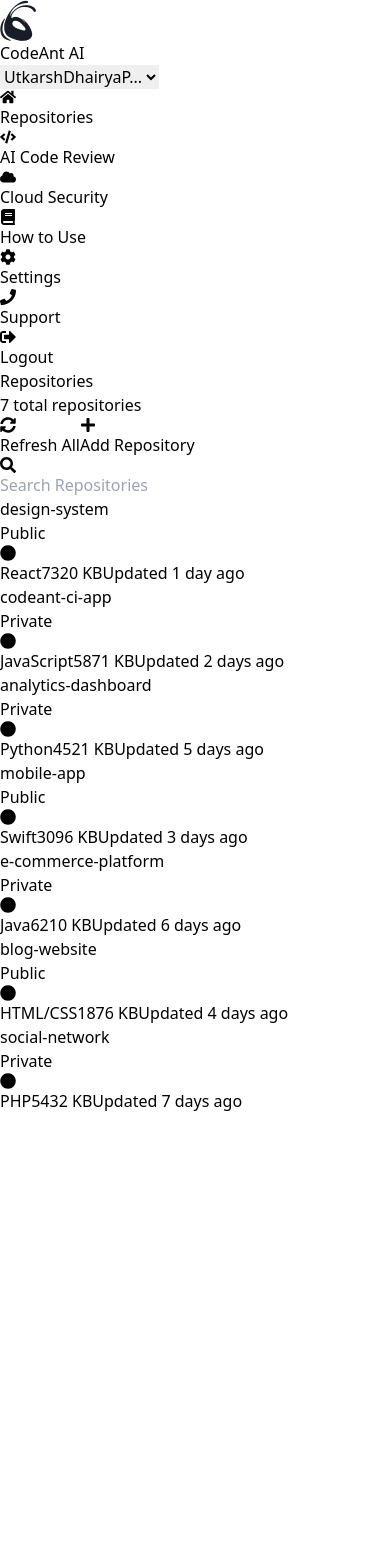
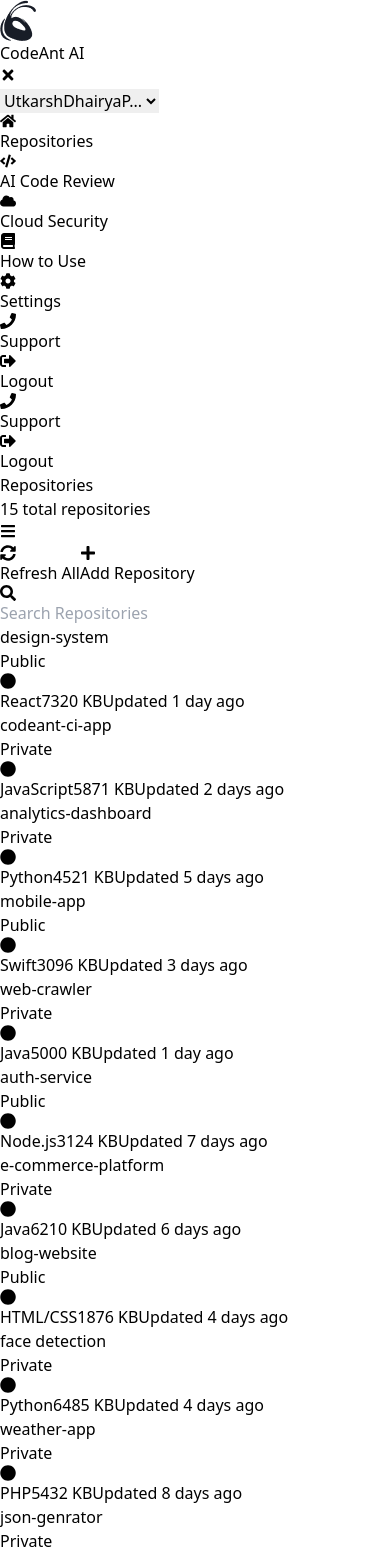
Before and after one commit to prabhatotato/AntAssignment, a React (Vite) app in the folder CodeAntAI/: page /home in a window 390 px wide. Shown: the top 1551 px of the page. Before the commit the page ends 1113 px from the top, so only its background shows below. Built offline with nearby package versions, Linux system fonts and the light colour scheme.

Commit message:
Responsive home +(all files formatted)

```diff
--- a/CodeAntAI/src/components/header/Header.jsx
+++ b/CodeAntAI/src/components/header/Header.jsx
@@ -1,21 +1,47 @@
-import React from 'react';
-import { FaSyncAlt, FaPlus, FaSearch } from 'react-icons/fa';
+import React from "react";
+import {
+  FaSyncAlt,
+  FaPlus,
+  FaSearch,
+  FaBars, // hamburger
+  FaTimes, // if needed
+} from "react-icons/fa";
 
-function Header({ repositoryCount, searchTerm, onSearchChange, onRefresh }) {
+function Header({
+  repositoryCount,
+  searchTerm,
+  onSearchChange,
+  onRefresh,
+  toggleMobileMenu,
+  isMobileMenuOpen,
+}) {
   return (
-    <div className="flex flex-col w-full h-[156px] gap-4 mx-auto px-5 py-4">
-      {/* Title and Buttons Section */}
-      <div className="flex items-center justify-between w-full max-w-[1302px] h-[56px] mx-auto">
-        <div>
-          <h1 className="text-2xl text-gray-900
-            font-inter text-display-xs font-semibold leading-display-xs text-left
-          ">
-          Repositories</h1>
-          <p className="text-sm text-gray-500
-          font-inter font-normal leading-5 text-left
-          ">{repositoryCount} total repositories</p>
+    <div className="flex flex-col w-full gap-4 px-5 py-4">
+      {/* ROW 1: Title, count, refresh/add buttons, (hamburger on mobile) */}
+      <div className="flex flex-wrap items-center justify-between w-full">
+        {/* Left side: Title + repository count */}
+        <div className=" flex w-full justify-between">
+          <div className="mb-2 sm:mb-0">
+            <h1 className="text-2xl text-gray-900 font-inter font-semibold">
+              Repositories
+            </h1>
+            <p className="text-sm text-gray-500 font-inter">
+              {repositoryCount} total repositories
+            </p>
+          </div>
+
+          {!isMobileMenuOpen && (
+            <button
+              className="block md:hidden p-2 text-xl text-gray-700"
+              onClick={toggleMobileMenu}
+            >
+              <FaBars />
+            </button>
+          )}
         </div>
-        <div className="flex space-x-2">
+
+        {/* Right side: Refresh/Add Repo */}
+        <div className="flex items-center space-x-2 mt-2 ">
           <button
             onClick={onRefresh}
             className="flex items-center space-x-2 px-4 py-2 border border-gray-300 rounded-md text-gray-600 hover:bg-gray-100 shadow-sm"
@@ -31,17 +57,16 @@
         </div>
       </div>
 
-      {/* Search Bar */}
-      <div className="relative w-full max-w-[366px] h-[44px] ">
-        <FaSearch className="absolute top-[15px] left-[14px] text-gray-600" />
+      {/* ROW 2: Search bar */}
+      <div className="relative w-full max-w-[366px]">
+        <FaSearch className="absolute top-[12px] left-[14px] text-gray-600" />
         <input
           type="text"
           value={searchTerm}
           onChange={(e) => onSearchChange(e.target.value)}
           placeholder="Search Repositories"
-          className="w-full h-full pl-10 pr-4 py-2 rounded-md border border-gray-300 focus:ring-2 focus:ring-blue-500 focus:outline-none text-sm shadow-sm
-                    font-inter font-normal leading-5 text-left placeholder:font-inter placeholder:text-sm placeholder:font-normal placeholder:leading-5 placeholder:text-left placeholder:text-gray-500
-          "
+          className="w-full pl-10 pr-4 py-2 rounded-md border border-gray-300 focus:ring-2 focus:ring-blue-500 focus:outline-none text-sm shadow-sm
+                     font-inter placeholder:text-gray-500"
         />
       </div>
     </div>
--- a/CodeAntAI/src/components/home/Home.jsx
+++ b/CodeAntAI/src/components/home/Home.jsx
@@ -1,38 +1,240 @@
-import React, { useState } from 'react';
-import Sidebar from '../sidebar/Sidebar';
-import Header from '../header/Header';
-import RepositoryList from '../repositoryList/RepositoryList';
-
+import React, { useState } from "react";
+import Sidebar from "../sidebar/Sidebar";
+import Header from "../header/Header";
+import RepositoryList from "../repositoryList/RepositoryList";
 
 const users = [
   {
-    name: 'UtkarshDhairyaP...',
+    name: "UtkarshDhairyaP...",
     repositories: [
-      { name: 'design-system', type: 'Public', size: '7320 KB', language: 'React', updated: '1 day ago' },
-      { name: 'codeant-ci-app', type: 'Private', size: '5871 KB', language: 'JavaScript', updated: '2 days ago' },
-      { name: 'analytics-dashboard', type: 'Private', size: '4521 KB', language: 'Python', updated: '5 days ago' },
-      { name: 'mobile-app', type: 'Public', size: '3096 KB', language: 'Swift', updated: '3 days ago' },
-      { name: 'e-commerce-platform', type: 'Private', size: '6210 KB', language: 'Java', updated: '6 days ago' },
-      { name: 'blog-website', type: 'Public', size: '1876 KB', language: 'HTML/CSS', updated: '4 days ago' },
-      { name: 'social-network', type: 'Private', size: '5432 KB', language: 'PHP', updated: '7 days ago' },
+      {
+        name: "design-system",
+        type: "Public",
+        size: "7320 KB",
+        language: "React",
+        updated: "1 day ago",
+      },
+      {
+        name: "codeant-ci-app",
+        type: "Private",
+        size: "5871 KB",
+        language: "JavaScript",
+        updated: "2 days ago",
+      },
+      {
+        name: "analytics-dashboard",
+        type: "Private",
+        size: "4521 KB",
+        language: "Python",
+        updated: "5 days ago",
+      },
+      {
+        name: "mobile-app",
+        type: "Public",
+        size: "3096 KB",
+        language: "Swift",
+        updated: "3 days ago",
+      },
+      {
+        name: "web-crawler",
+        type: "Private",
+        size: "5000 KB",
+        language: "Java",
+        updated: "1 day ago",
+      },
+      {
+        name: "auth-service",
+        type: "Public",
+        size: "3124 KB",
+        language: "Node.js",
+        updated: "7 days ago",
+      },
+      {
+        name: "e-commerce-platform",
+        type: "Private",
+        size: "6210 KB",
+        language: "Java",
+        updated: "6 days ago",
+      },
+      {
+        name: "blog-website",
+        type: "Public",
+        size: "1876 KB",
+        language: "HTML/CSS",
+        updated: "4 days ago",
+      },
+      {
+        name: "face detection",
+        type: "Private",
+        size: "6485 KB",
+        language: "Python",
+        updated: "4 days ago",
+      },
+      {
+        name: "weather-app",
+        type: "Private",
+        size: "5432 KB",
+        language: "PHP",
+        updated: "8 days ago",
+      },
+      {
+        name: "json-genrator",
+        type: "Private",
+        size: "5432 KB",
+        language: "Javascript",
+        updated: "2 days ago",
+      },
+      {
+        name: "workout-tracker",
+        type: "Private",
+        size: "5432 KB",
+        language: "Typescript",
+        updated: "6 days ago",
+      },
+      {
+        name: "snake-io",
+        type: "Private",
+        size: "5432 KB",
+        language: "Python",
+        updated: "1 days ago",
+      },
+      {
+        name: "CLI-chat",
+        type: "Private",
+        size: "5432 KB",
+        language: "Go",
+        updated: "9 days ago",
+      },
+      {
+        name: "npm tool",
+        type: "Private",
+        size: "5432 KB",
+        language: "Ruby",
+        updated: "7 days ago",
+      },
     ],
   },
   {
-    name: 'AnotherUser',
+    name: "JaneSmith",
     repositories: [
-      { name: 'data-analyzer', type: 'Public', size: '4000 KB', language: 'Python', updated: '2 days ago' },
-      { name: 'web-crawler', type: 'Private', size: '5000 KB', language: 'Java', updated: '1 day ago' },
+      {
+        name: "blog-website",
+        type: "Public",
+        size: "1876 KB",
+        language: "HTML/CSS",
+        updated: "4 days ago",
+      },
+      {
+        name: "social-network",
+        type: "Private",
+        size: "5432 KB",
+        language: "PHP",
+        updated: "7 days ago",
+      },
+      {
+        name: "data-analyzer",
+        type: "Public",
+        size: "4000 KB",
+        language: "Python",
+        updated: "2 days ago",
+      },
+      {
+        name: "web-crawler",
+        type: "Private",
+        size: "5000 KB",
+        language: "Java",
+        updated: "1 day ago",
+      },
+      {
+        name: "auth-service",
+        type: "Public",
+        size: "3124 KB",
+        language: "Node.js",
+        updated: "7 days ago",
+      },
+      {
+        name: "landing-page",
+        type: "Private",
+        size: "2755 KB",
+        language: "HTML/CSS",
+        updated: "4 days ago",
+      },
+      {
+        name: "design-tokens",
+        type: "Public",
+        size: "1532 KB",
+        language: "SCSS",
+        updated: "3 days ago",
+      },
+    ],
+  },
+  {
+    name: "JohnDoe",
+    repositories: [
+      {
+        name: "frontend-lib",
+        type: "Public",
+        size: "2901 KB",
+        language: "TypeScript",
+        updated: "1 day ago",
+      },
+      {
+        name: "serverless-deploy",
+        type: "Private",
+        size: "4350 KB",
+        language: "Python",
+        updated: "3 days ago",
+      },
+      {
+        name: "image-optimizer",
+        type: "Public",
+        size: "2102 KB",
+        language: "Go",
+        updated: "2 days ago",
+      },
+      {
+        name: "kubernetes-configs",
+        type: "Private",
+        size: "6401 KB",
+        language: "YAML",
+        updated: "5 days ago",
+      },
+    ],
+  },
+  {
+    name: "AnotherUser",
+    repositories: [
+      {
+        name: "data-analyzer",
+        type: "Public",
+        size: "4000 KB",
+        language: "Python",
+        updated: "2 days ago",
+      },
+      {
+        name: "web-crawler",
+        type: "Private",
+        size: "5000 KB",
+        language: "Java",
+        updated: "1 day ago",
+      },
     ],
   },
 ];
 
 function Home() {
   const [selectedUser, setSelectedUser] = useState(users[0].name);
-  const [searchTerm, setSearchTerm] = useState('');
+  const [searchTerm, setSearchTerm] = useState("");
+
+  const [isMobileMenuOpen, setIsMobileMenuOpen] = useState(false);
+
+  const toggleMobileMenu = () => {
+    setIsMobileMenuOpen((prev) => !prev);
+  };
 
   const handleUserChange = (userName) => {
     setSelectedUser(userName);
-    setSearchTerm(''); // Clear search term when switching users
+    setSearchTerm(""); // Clear search term when switching users
   };
 
   const handleSearchChange = (term) => {
@@ -40,7 +242,7 @@
   };
 
   const handleRefresh = () => {
-    setSearchTerm(''); // Clear the search term
+    setSearchTerm(""); // Clear the search term
   };
 
   const currentUser = users.find((user) => user.name === selectedUser);
@@ -51,14 +253,28 @@
 
   return (
     <div className="flex h-screen">
-      <Sidebar users={users} selectedUser={selectedUser} onUserChange={handleUserChange} />
-      <div className="ml-64 flex-1 flex flex-col overflow-y-auto bg-[#fafafa] p-6 gap-2">
+      <Sidebar
+        users={users}
+        selectedUser={selectedUser}
+        onUserChange={handleUserChange}
+        isMobileMenuOpen={isMobileMenuOpen}
+        toggleMobileMenu={toggleMobileMenu}
+      />
+      {isMobileMenuOpen && (
+        <div
+          onClick={toggleMobileMenu}
+          className="fixed inset-0 bg-black/50 z-40 md:hidden"
+        />
+      )}
+      <div className="flex-1 flex flex-col overflow-y-auto bg-[#fafafa] p-6 gap-2 md:ml-64">
         <div className=" border border-[#e9eaeb] rounded-xl bg-white shadow-sm">
           <Header
             repositoryCount={filteredRepositories.length}
             searchTerm={searchTerm}
             onSearchChange={handleSearchChange}
             onRefresh={handleRefresh}
+            toggleMobileMenu={toggleMobileMenu}
+            isMobileMenuOpen={isMobileMenuOpen}
           />
           <RepositoryList repositories={filteredRepositories} />
         </div>
@@ -67,5 +283,4 @@
   );
 }
 
-
 export default Home;
--- a/CodeAntAI/src/components/login/Login.jsx
+++ b/CodeAntAI/src/components/login/Login.jsx
@@ -5,7 +5,7 @@
 function Login() {
   return (
     <div className="flex h-screen">
-    <div className="hidden lg:flex w-[47%]">
+      <div className="hidden lg:flex w-[47%]">
         <LoginLeft />
       </div>
       {/* <LoginLeft /> */}
--- a/CodeAntAI/src/components/login/login-left/LoginLeft.jsx
+++ b/CodeAntAI/src/components/login/login-left/LoginLeft.jsx
@@ -13,7 +13,6 @@
         src={SubstractImage}
         alt="Decorative graphic"
         className="absolute bottom-0 left-0 w-[40.392%] h-[43.39%] z-[1]"
-
       />
     </div>
   );
--- a/CodeAntAI/src/components/login/login-left/center-content/Stats2.jsx
+++ b/CodeAntAI/src/components/login/login-left/center-content/Stats2.jsx
@@ -1,34 +1,32 @@
-import React from 'react';
-import Pie from '../../../../assets/pie.png'
+import React from "react";
+import Pie from "../../../../assets/pie.png";
 
 function Stats2() {
   return (
     <div
-        class="absolute bottom-0 right-0 z-10 w-[56.962%] h-[164px] bg-white rounded-[24px] shadow-2xl px-7 py-4 font-inter"
-        style={{
-
-            boxShadow: "0px 10px 20px rgba(0, 0, 0, 0.15), 0px -4px 10px rgba(0, 0, 0, 0.1)",
-        }}
+      class="absolute bottom-0 right-0 z-10 w-[56.962%] h-[164px] bg-white rounded-[24px] shadow-2xl px-7 py-4 font-inter"
+      style={{
+        boxShadow:
+          "0px 10px 20px rgba(0, 0, 0, 0.15), 0px -4px 10px rgba(0, 0, 0, 0.1)",
+      }}
     >
       {/* Content Wrapper */}
       <div className="flex flex-col gap-3">
         {/* upper */}
-        <div className='flex justify-between align-middle'>
-
+        <div className="flex justify-between align-middle">
           {/* Left Section */}
           <div className="flex items-center space-x-3">
             {/* Icon */}
             <div className="">
-              <img
-              src={Pie}
-              />
-
+              <img src={Pie} />
             </div>
           </div>
 
           {/* Right Section */}
           <div className="text-left">
-            <p className="text-blue-600 font-bold text-sm font-inter mt-1">↑ 14%</p>
+            <p className="text-blue-600 font-bold text-sm font-inter mt-1">
+              ↑ 14%
+            </p>
             <p className="text-[#171717] text-xs font-inter">This week</p>
           </div>
         </div>
@@ -36,15 +34,21 @@
         {/* lower */}
         <div>
           {/* Text */}
-          <div className='flex flex-col gap-2'>
+          <div className="flex flex-col gap-2">
+            <p
+              className="text-[#171717]
+            font-inter text-sm font-bold leading-5 text-lefttext-sm "
+            >
+              Issues Fixed
+            </p>
 
-            <p className="text-[#171717]
-            font-inter text-sm font-bold leading-5 text-lefttext-sm ">Issues Fixed</p>
-
-            <p className=" text-gray-900
+            <p
+              className=" text-gray-900
             font-inter text-2xl font-bold leading-tight text-left
-            ">
-            500K+</p>
+            "
+            >
+              500K+
+            </p>
           </div>
         </div>
       </div>
--- a/CodeAntAI/src/components/login/login-right/auth-card/authOptions/AuthButton.jsx
+++ b/CodeAntAI/src/components/login/login-right/auth-card/authOptions/AuthButton.jsx
@@ -1,4 +1,4 @@
-import React from 'react';
+import React from "react";
 
 function AuthButton({ icon, text, onClick }) {
   return (
--- a/CodeAntAI/src/components/login/login-right/auth-card/tabSelector/TabSelector.jsx
+++ b/CodeAntAI/src/components/login/login-right/auth-card/tabSelector/TabSelector.jsx
@@ -22,7 +22,7 @@
 
       {/* Tab Buttons Div */}
       <div className="w-full max-w-[624px] h-auto flex gap-[4px] border-t border-gray-200 bg-gray-50 rounded-md overflow-hidden">
-      <button
+        <button
           className={`flex-1 text-center rounded-md py-4 px-6 font-inter text-lg font-semibold leading-[28px] ${
             activeTab === "SAAS"
               ? "text-white bg-blue-600"
--- a/CodeAntAI/src/components/sidebar/Sidebar.jsx
+++ b/CodeAntAI/src/components/sidebar/Sidebar.jsx
@@ -1,28 +1,70 @@
-import React from 'react';
-import { FaHome, FaCode, FaCloud, FaBook, FaCog, FaPhone, FaSignOutAlt } from 'react-icons/fa';
-import LogoImg from '../../assets/logo.png';
-import { Link } from 'react-router-dom';
+import React from "react";
+import {
+  FaHome,
+  FaCode,
+  FaCloud,
+  FaBook,
+  FaCog,
+  FaPhone,
+  FaSignOutAlt,
+  FaTimes,
+} from "react-icons/fa";
+import { Link } from "react-router-dom";
+import LogoImg from "../../assets/logo.png";
 
+function Sidebar({
+  users,
+  selectedUser,
+  onUserChange,
+  isMobileMenuOpen,
+  toggleMobileMenu,
+}) {
+  return (
+    <div
+      className={`
+        z-50
+        fixed
+        top-0 left-0
+        bg-white shadow-sm
+        flex flex-col
+        border-r border-r-[#e9eaeb]
+        transition-transform duration-300
+        justify-between
 
-function Sidebar({ users, selectedUser, onUserChange }) {
-  return (
-    <div className="fixed top-0 left-0 h-screen bg-white shadow-sm flex flex-col justify-between w-64 border-r border-r-[#e9eaeb]">
+        w-full h-full
+        ${isMobileMenuOpen ? "translate-y-0 h-[65%] " : "-translate-y-full  "}
+
+        md:w-64 md:h-screen md:translate-y-0
+      `}
+    >
       {/* Main Content Container */}
       <div>
         {/* Logo Section */}
-        <div className="p-6 flex items-center space-x-2">
+        <div className="flex justify-between px-4 ">
+          <div className="py-6 flex items-center space-x-2">
             <img src={LogoImg} alt="CodeAnt AI Logo" className="h-8 w-8" />
-          <h1 className=" text-gray-800
+            <h1
+              className=" text-gray-800
               font-satoshi text-2xl font-normal leading-7 text-left
-          ">CodeAnt AI</h1>
+            "
+            >
+              CodeAnt AI
+            </h1>
+          </div>
+          <button
+            onClick={toggleMobileMenu}
+            className="p-2 text-xl text-gray-700 md:hidden"
+          >
+            <FaTimes />
+          </button>
         </div>
 
         {/* Dropdown */}
-        <div className="px-6 pb-4">
+        <div className="px-4 pb-4">
           <select
             value={selectedUser}
             onChange={(e) => onUserChange(e.target.value)}
-            className="w-full border border-gray-300 rounded-md p-2  focus:outline-none shadow-sm
+            className="w-full border border-gray-300 rounded-md py-2  focus:outline-none shadow-sm
             font-inter text-base font-normal leading-text-md text-left
             "
           >
@@ -40,6 +82,7 @@
             <li>
               <a
                 href="#"
+                onClick={toggleMobileMenu}
                 className="flex items-center space-x-3 px-4 py-2 bg-blue-500 text-white rounded-md
                 font-inter text-text-md font-semibold leading-text-md text-left
                 "
@@ -51,6 +94,7 @@
             <li>
               <a
                 href="#"
+                onClick={toggleMobileMenu}
                 className="flex items-center space-x-3 px-4 py-2 text-gray-700 hover:bg-gray-100 rounded-md
                 font-inter text-text-md font-semibold leading-text-md text-left
                 "
@@ -62,6 +106,7 @@
             <li>
               <a
                 href="#"
+                onClick={toggleMobileMenu}
                 className="flex items-center space-x-3 px-4 py-2 text-gray-700 hover:bg-gray-100 rounded-md
                 font-inter text-text-md font-semibold leading-text-md text-left
                 "
@@ -73,6 +118,7 @@
             <li>
               <a
                 href="#"
+                onClick={toggleMobileMenu}
                 className="flex items-center space-x-3 px-4 py-2 text-gray-700 hover:bg-gray-100 rounded-md
                 font-inter text-text-md font-semibold leading-text-md text-left
                 "
@@ -84,6 +130,7 @@
             <li>
               <a
                 href="#"
+                onClick={toggleMobileMenu}
                 className="flex items-center space-x-3 px-4 py-2 text-gray-700 hover:bg-gray-100 rounded-md
                 font-inter text-text-md font-semibold leading-text-md text-left
                 "
@@ -92,16 +139,42 @@
                 <span>Settings</span>
               </a>
             </li>
+            <li>
+              <a
+                href="https://www.codeant.ai/"
+                onClick={toggleMobileMenu}
+                className="flex items-center space-x-3 px-4 py-2 text-gray-700 hover:bg-gray-100 rounded-md
+                font-inter text-text-md font-semibold leading-text-md text-left
+                "
+              >
+                <FaPhone className="text-lg" />
+                <span>Support</span>
+              </a>
+            </li>
+            <li>
+              <Link
+                to="/login"
+                onClick={toggleMobileMenu}
+                className="flex items-center space-x-3 px-4 py-2 text-gray-700 hover:bg-gray-100 rounded-md
+                font-inter text-text-md font-semibold leading-text-md text-left
+                "
+              >
+                <FaSignOutAlt className="text-lg" />
+                <span>Logout</span>
+              </Link>
+            </li>
           </ul>
         </nav>
       </div>
 
       {/* Footer Container */}
-      <div className="px-6 py-4  border-gray-200">
+      {!isMobileMenuOpen && (
+        <div className="px-6 py-4 border-gray-200">
           <ul className="space-y-2">
             <li>
               <Link
                 to="https://www.codeant.ai/"
+                onClick={toggleMobileMenu}
                 className="flex items-center space-x-3 text-gray-700 hover:text-blue-500
               font-family-body text-text-md font-semibold leading-text-md text-left
               "
@@ -113,6 +186,7 @@
             <li>
               <Link
                 to="/login"
+                onClick={toggleMobileMenu}
                 className="flex items-center space-x-3 text-gray-700 hover:text-blue-500
               font-family-body text-text-md font-semibold leading-text-md text-left
               "
@@ -123,6 +197,7 @@
             </li>
           </ul>
         </div>
+      )}
     </div>
   );
 }
```
Also changed, not shown: CodeAntAI/src/components/login/login-left/center-content/Stats1.jsx (+17 -10 lines), CodeAntAI/src/components/repositoryList/RepositoryList.jsx (+13 -8 lines), 1 other file (tests, documents, lock files or other folders). Lines whose indentation alone changed are shown as unchanged.
